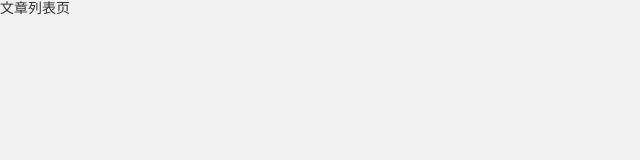
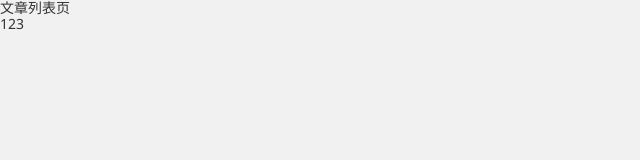
Before and after one commit to Shadownc/demo_c, a plain HTML site: page index.html in a window 1280 px wide. Shown: the full height of the page, 0-640 px from the left. Drawn offline with Linux system fonts and the light colour scheme.

Commit message:
Update index.html

```diff
--- a/index.html
+++ b/index.html
@@ -1 +1 @@
-<!DOCTYPE html><html><head><meta http-equiv=Content-Type content="text/html; charset=utf-8"><meta name=viewport content="width=device-width,user-scalable=no,initial-scale=1,minimum-scale=1,maximum-scale=1,minimal-ui"><meta name=apple-mobile-web-app-capable content=yes><meta name=apple-mobile-web-app-status-bar-style content=black><meta name=format-detection content="telephone=no, email=no"><meta http-equiv=X-UA-Compatible content="IE=edge"><meta name=renderer content=webkit><meta name=full-screen content=yes><meta name=x5-fullscreen content=true><meta name=browsermode content=application><meta name=x5-page-mode content=app><link href=/static/images/shadow.ico rel="shortcut icon" type=image/x-icon><link href=/static/images/shadow.ico rel=apple-touch-icon-precomposed><title>vue-test</title><link href=./static/css/app.564485442238c8528ae7c6011e533cdd.css rel=stylesheet></head><body><div id=app></div><script type=text/javascript src=./static/js/manifest.1d1b48e1effa085dfe0a.js></script><script type=text/javascript src=./static/js/vendor.b5e1f5cee0cd60483135.js></script><script type=text/javascript src=./static/js/app.d641f143187b57dee4d8.js></script></body></html>
+<!DOCTYPE html><html><head><meta http-equiv=Content-Type content="text/html; charset=utf-8"><meta name=viewport content="width=device-width,user-scalable=no,initial-scale=1,minimum-scale=1,maximum-scale=1,minimal-ui"><meta name=apple-mobile-web-app-capable content=yes><meta name=apple-mobile-web-app-status-bar-style content=black><meta name=format-detection content="telephone=no, email=no"><meta http-equiv=X-UA-Compatible content="IE=edge"><meta name=renderer content=webkit><meta name=full-screen content=yes><meta name=x5-fullscreen content=true><meta name=browsermode content=application><meta name=x5-page-mode content=app><link href=/static/images/shadow.ico rel="shortcut icon" type=image/x-icon><link href=/static/images/shadow.ico rel=apple-touch-icon-precomposed><title>vue-test</title><link href=./static/css/app.564485442238c8528ae7c6011e533cdd.css rel=stylesheet></head><body><div id=app></div><script type=text/javascript src=./static/js/manifest.1d1b48e1effa085dfe0a.js></script><script type=text/javascript src=./static/js/vendor.b5e1f5cee0cd60483135.js></script><script type=text/javascript src=./static/js/app.d641f143187b57dee4d8.js></script>123</body></html>
```
